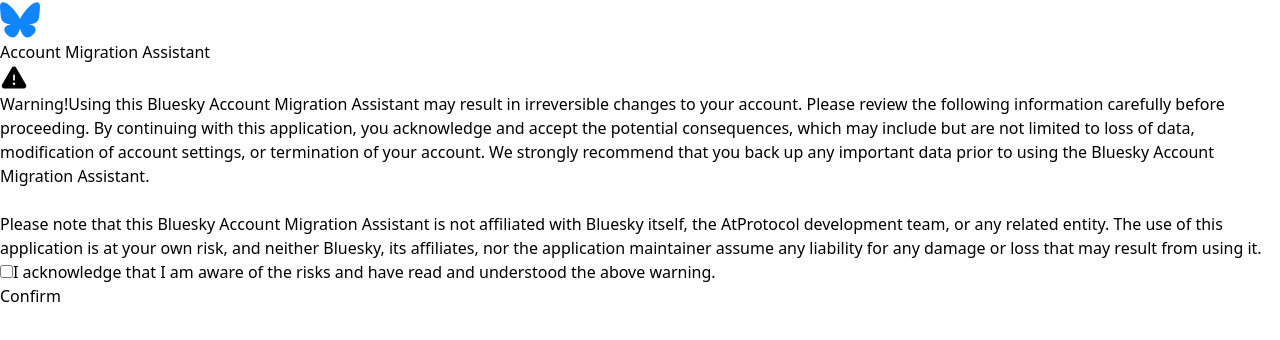
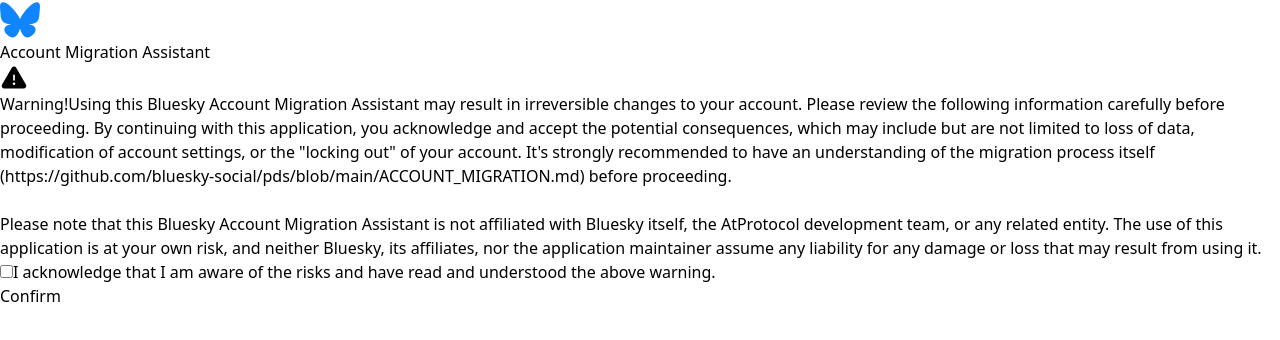
Before and after one commit to bbachdev/bluesky-account-migration, a React (Vite) app: page / in a window 1280 px wide. Shown: the top 340 px of the page. Built offline with nearby package versions, Linux system fonts and the light colour scheme.

Commit message:
Replace boilerplate disclaimer text with more accurate version

```diff
--- a/src/components/screens/ScreenDisclaimer.tsx
+++ b/src/components/screens/ScreenDisclaimer.tsx
@@ -20,7 +20,7 @@
             <span className='text-xl'>Warning!</span>
           </span>
           <span>
-            Using this Bluesky Account Migration Assistant may result in irreversible changes to your account. Please review the following information carefully before proceeding. By continuing with this application, you acknowledge and accept the potential consequences, which may include but are not limited to loss of data, modification of account settings, or termination of your account. We strongly recommend that you back up any important data prior to using the Bluesky Account Migration Assistant.
+            Using this Bluesky Account Migration Assistant may result in irreversible changes to your account. Please review the following information carefully before proceeding. By continuing with this application, you acknowledge and accept the potential consequences, which may include but are not limited to loss of data, modification of account settings, or the "locking out" of your account. It's strongly recommended to have an understanding of the migration process itself (<a className={`text-blue-500`} href="https://github.com/bluesky-social/pds/blob/main/ACCOUNT_MIGRATION.md" target="_blank" rel="noreferrer">https://github.com/bluesky-social/pds/blob/main/ACCOUNT_MIGRATION.md</a>) before proceeding.
             <br/><br/>Please note that this Bluesky Account Migration Assistant is not affiliated with Bluesky itself, the AtProtocol development team, or any related entity. The use of this application is at your own risk, and neither Bluesky, its affiliates, nor the application maintainer assume any liability for any damage or loss that may result from using it.
           </span>
         </p>
```
